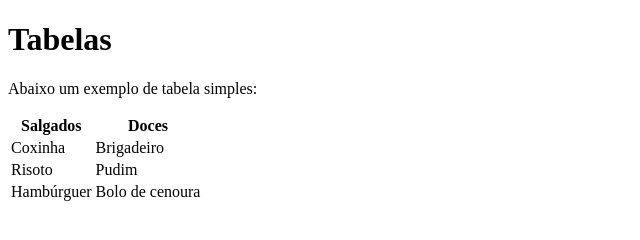
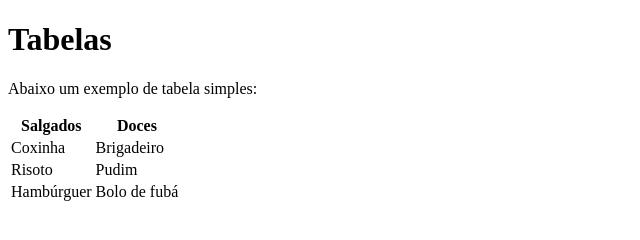
Before and after one commit to jessika-thays/aula-tab, a plain HTML site: page index.html in a window 1280 px wide. Shown: the full height of the page, 0-640 px from the left. Drawn offline with Linux system fonts and the light colour scheme.

Commit message:
trocado bolo de cenoura para bolo de fuba

```diff
--- a/index.html
+++ b/index.html
@@ -25,7 +25,7 @@
       </tr>
       <tr>
         <td>Hambúrguer</td>
-        <td>Bolo de cenoura</td>
+        <td>Bolo de fubá</td>
       </tr>
     </table>
   </body>
```
